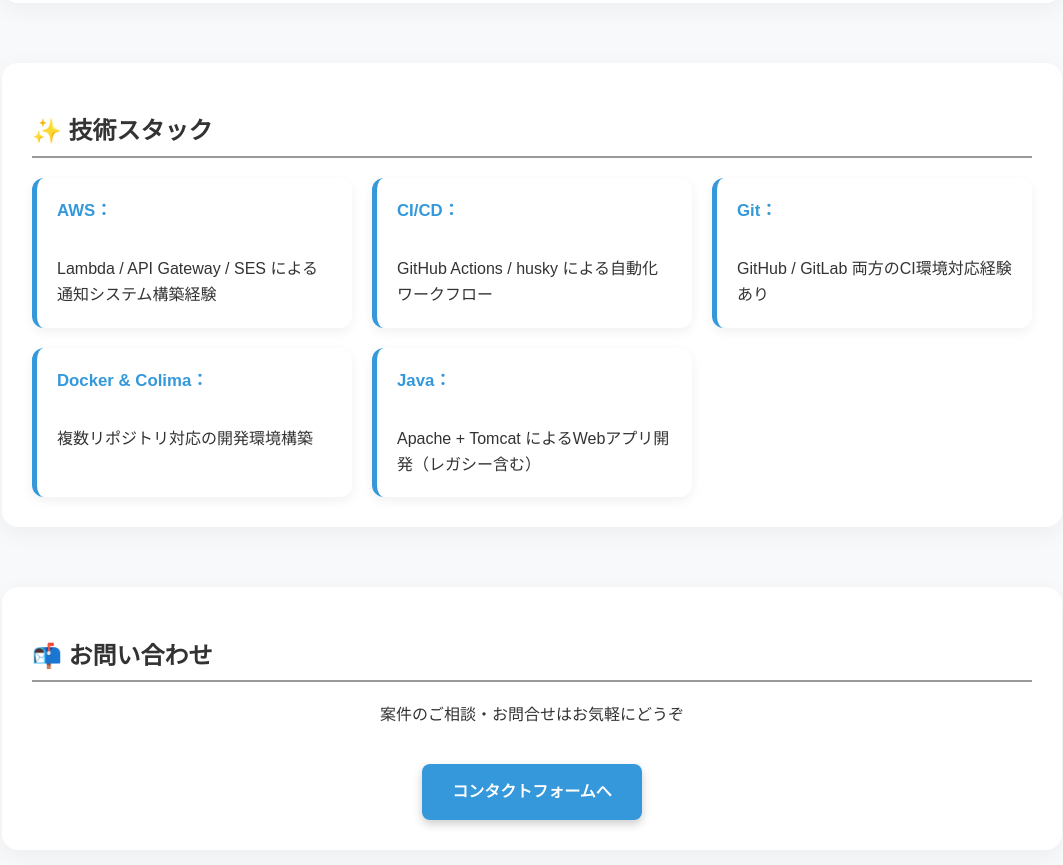
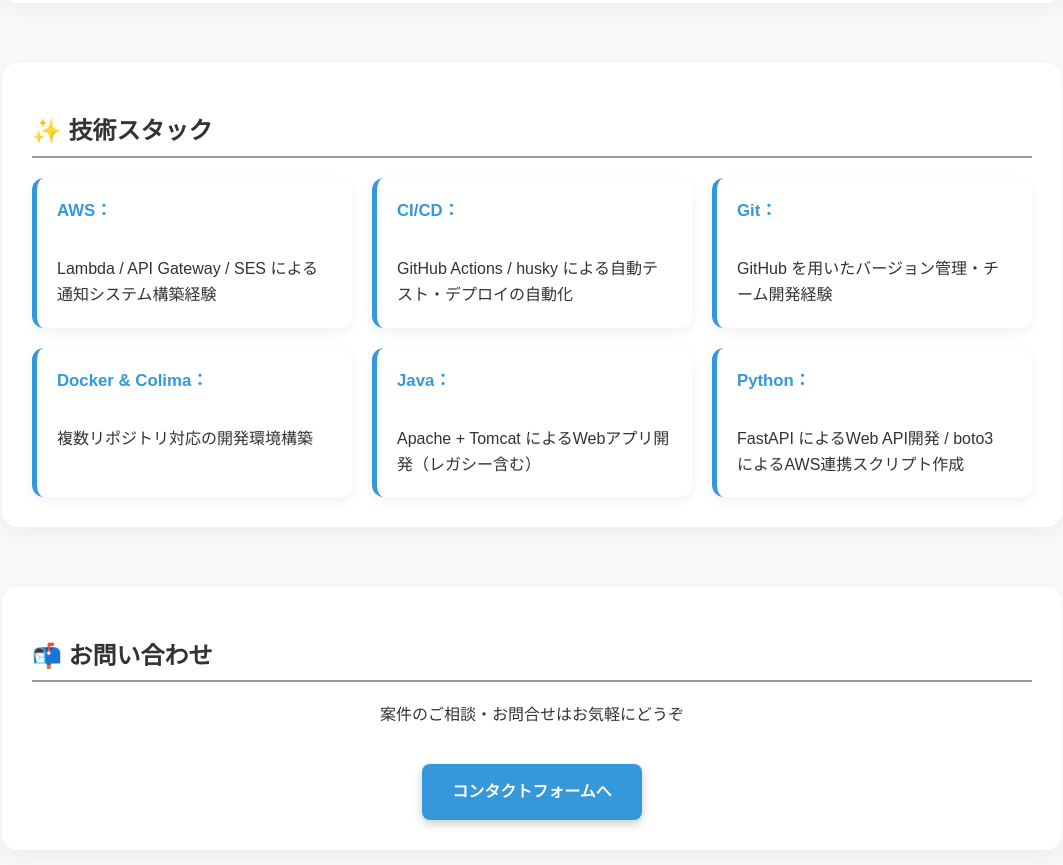
Before and after one commit to cloudrobo48/aws-cloud, a Jekyll site: the page index.html, which Jekyll copies as it is, in a window 1280 px wide and 900 px high, scrolled down 841 px. Shown: the top 865 px of the window, without its empty margins (108-1171 px from the left). Built offline with Jekyll 4.4.1, drawn with Linux system fonts in a browser that asks for light colours.

Commit message:
update index.html

```diff
--- a/index.html
+++ b/index.html
@@ -46,11 +46,11 @@
         </li>
         <li>
           <strong>CI/CD：</strong><br />
-          GitHub Actions / husky による自動化ワークフロー
+          GitHub Actions / husky による自動テスト・デプロイの自動化
         </li>
         <li>
           <strong>Git：</strong><br />
-          GitHub / GitLab 両方のCI環境対応経験あり
+          GitHub を用いたバージョン管理・チーム開発経験
         </li>
         <li>
           <strong>Docker & Colima：</strong><br />
@@ -59,6 +59,10 @@
         <li>
           <strong>Java：</strong><br />
           Apache + Tomcat によるWebアプリ開発（レガシー含む）
+        </li>
+        <li>
+          <strong>Python：</strong><br />
+          FastAPI によるWeb API開発 / boto3 によるAWS連携スクリプト作成
         </li>
       </ul>
     </section>
```
